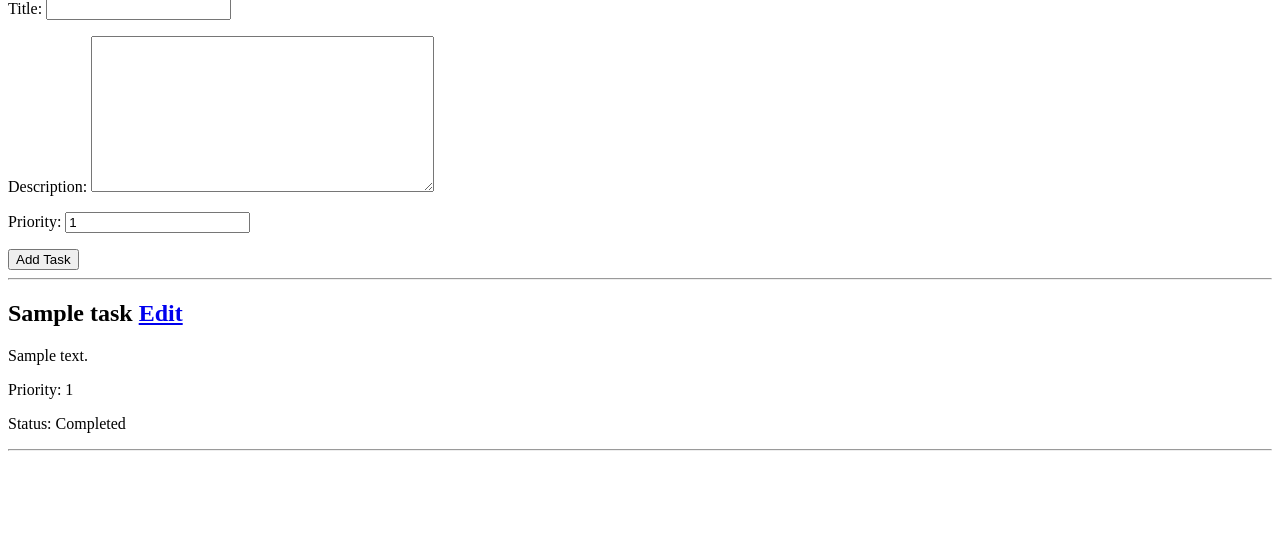
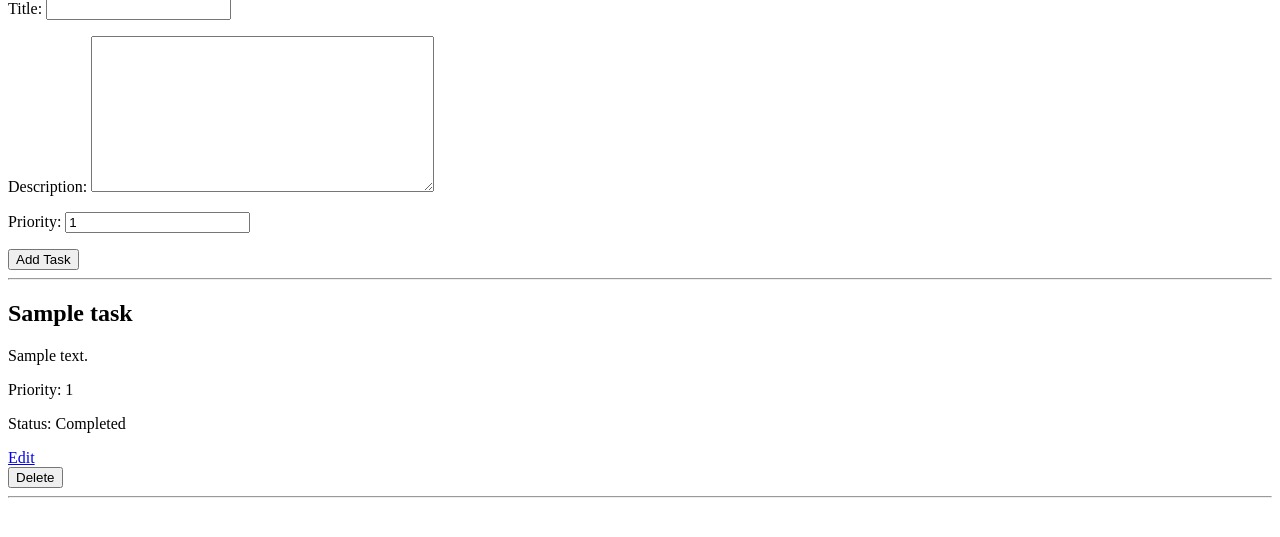
Before and after one commit to trust-enterprise/django_school, a Django app: page /tasks/ in a window 1280 px wide. Shown: the part 81-618 px from the top of the page. Run offline with Django 5.2, Linux system fonts and the light colour scheme; tables that the repository leaves empty hold one stand-in row (values such as "Sample post").

Commit message:
Delete CRUD operation done

```diff
--- a/school_manager/urls.py
+++ b/school_manager/urls.py
@@ -17,12 +17,13 @@ Including another URLconf
 from django.contrib import admin
 from django.urls import path
 from django.http import HttpResponse
-from tasks.views import hello, about, task_list, task_edit
+from tasks.views import hello, about, task_list, task_edit, task_delete
 
 urlpatterns = [
     path('admin/', admin.site.urls),
     path('hello/', hello),
     path('about/', about),
     path('tasks/', task_list),
-    path('tasks/edit/<int:id>/', task_edit)
+    path('tasks/edit/<int:id>/', task_edit),
+    path('tasks/delete/<int:id>/', task_delete)
 ]
--- a/tasks/templates/tasks/task_list.html
+++ b/tasks/templates/tasks/task_list.html
@@ -26,10 +26,8 @@
         <div>
             <h2>
                 {{ task.title }}
-                <a href="/tasks/edit/{{ task.id }}/">Edit</a>
+
             </h2>
-
-
 
             <p>{{ task.description }}</p>
 
@@ -40,6 +38,17 @@
             {% else %}
                 <p>Status: Pending</p>
             {% endif %}
+
+            <a href="/tasks/edit/{{ task.id }}/">Edit</a>
+
+            <form method="POST" action="/tasks/delete/{{ task.id }}/">
+
+                {% csrf_token %}
+
+                <button type="submit">Delete</button>
+
+            </form>
+
         </div>
 
         <hr>
--- a/tasks/views.py
+++ b/tasks/views.py
@@ -1,4 +1,4 @@
-from django.shortcuts import render
+from django.shortcuts import render, redirect
 from django.http import HttpResponse
 from .models import Task
 from .forms import TaskForm
@@ -66,3 +66,12 @@ def task_edit(request, id):
                       'form':form,
                       'task': task
                   })
+
+
+def task_delete(request, id):
+    task = Task.objects.get(id=id)
+
+    if request.method == "POST":
+        task.delete()
+
+    return  redirect('/tasks/')
```
